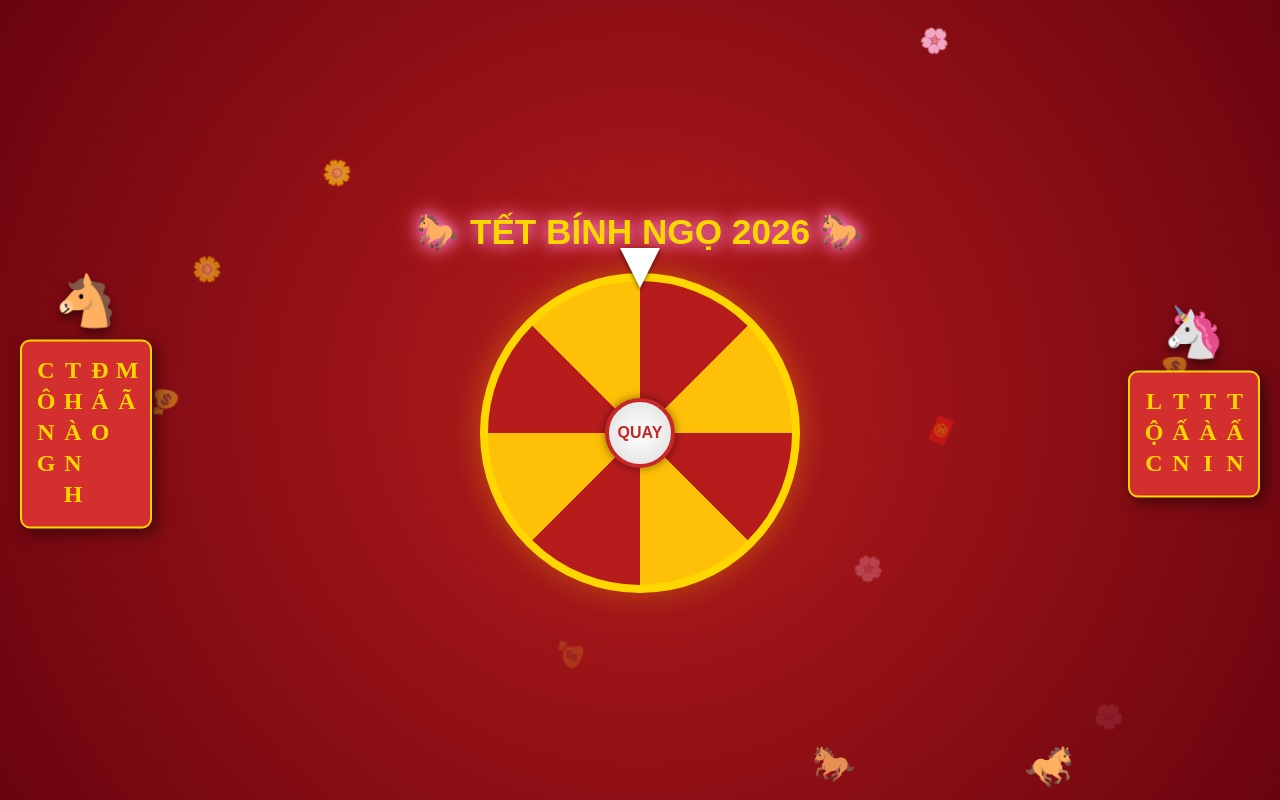
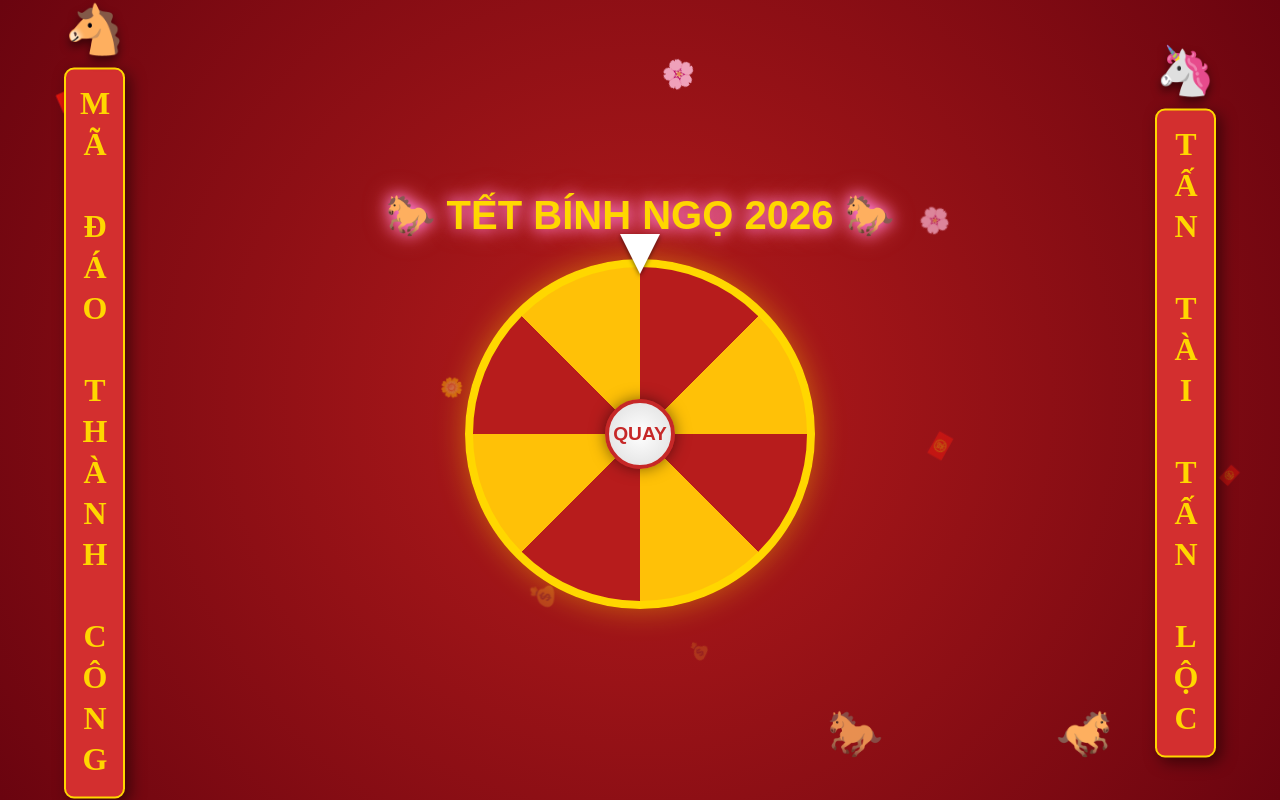
Before and after one commit to ducvufasttel001-a11y/lixi2026, a plain HTML site: page index.html in a window 1280 px wide. Drawn offline with Linux system fonts and the light colour scheme.

Commit message:
Update index.html

```diff
--- a/index.html
+++ b/index.html
@@ -2,33 +2,36 @@
 <html lang="vi">
 <head>
     <meta charset="UTF-8">
-    <meta name="viewport" content="width=device-width, initial-scale=1.0">
+    <meta name="viewport" content="width=device-width, initial-scale=1.0, maximum-scale=1.0, user-scalable=no">
     <title>Lì Xì Năm Ngựa 2026</title>
     <style>
+        /* --- CẤU HÌNH CHUNG --- */
         body {
             margin: 0;
             padding: 0;
             background: radial-gradient(circle, #b71c1c, #6a040f);
             font-family: 'Arial', sans-serif;
             color: #fff;
-            overflow: hidden;
+            overflow: hidden; /* Chặn cuộn trang */
             height: 100vh;
+            width: 100vw;
             display: flex;
             flex-direction: column;
             align-items: center;
             justify-content: center;
+            user-select: none; /* Chặn bôi đen chữ */
         }
 
+        /* --- TIÊU ĐỀ --- */
         h1 {
             text-shadow: 2px 2px 4px #000;
             color: #ffd700;
-            margin-bottom: 20px;
             z-index: 10;
             text-align: center;
-            font-size: 2.2rem;
             text-transform: uppercase;
-            /* Hiệu ứng nhấp nháy nhẹ cho tiêu đề */
             animation: glow 2s ease-in-out infinite alternate;
+            margin: 0 0 20px 0;
+            line-height: 1.2;
         }
 
         @keyframes glow {
@@ -36,7 +39,7 @@
             to { text-shadow: 0 0 20px #ff00de, 0 0 30px #ff00de; }
         }
 
-        /* --- CÂU ĐỐI HAI BÊN --- */
+        /* --- CÂU ĐỐI (Chỉ hiện trên PC/Tablet to) --- */
         .couplet-container {
             position: absolute;
             top: 50%;
@@ -47,77 +50,39 @@
             z-index: 5;
         }
 
-        .couplet-left { left: 20px; }
-        .couplet-right { right: 20px; }
+        .couplet-left { left: 5%; }
+        .couplet-right { right: 5%; }
 
         .couplet {
             background: #d32f2f;
             border: 2px solid #ffd700;
             color: #ffd700;
             padding: 15px 10px;
-            font-size: 24px;
             font-weight: bold;
-            writing-mode: vertical-rl; /* Chữ chạy dọc */
-            text-orientation: upright;
-            letter-spacing: 5px;
+            text-align: center;
             border-radius: 10px;
             box-shadow: 5px 5px 15px rgba(0,0,0,0.5);
             font-family: 'Times New Roman', serif;
+            /* Cấu hình chữ chạy dọc chuẩn */
+            writing-mode: vertical-rl;
+            text-orientation: upright;
+            letter-spacing: 5px;
+            white-space: nowrap; /* Cấm xuống dòng lung tung */
         }
 
         .horse-guard {
-            font-size: 50px;
             margin-bottom: 10px;
             filter: drop-shadow(0 5px 5px rgba(0,0,0,0.5));
         }
 
-        /* Ẩn câu đối trên màn hình điện thoại dọc quá nhỏ để đỡ che vòng quay */
-        @media (max-width: 600px) {
-            .couplet-container { display: none; }
-        }
-
-        /* --- NGỰA CHẠY DƯỚI CHÂN --- */
-        .running-track {
-            position: absolute;
-            bottom: 10px;
-            left: 0;
-            width: 100%;
-            height: 60px;
-            z-index: 2;
-            pointer-events: none;
-        }
-
-        .horse-runner {
-            position: absolute;
-            font-size: 40px;
-            bottom: 0;
-            animation: runAcross 8s linear infinite;
-        }
-
-        /* Ngựa thứ 2 chạy đuổi theo nhưng chậm hơn chút */
-        .horse-runner-2 {
-            position: absolute;
-            font-size: 35px;
-            bottom: 5px;
-            animation: runAcross 10s linear infinite;
-            animation-delay: 2s; /* Xuất hiện sau 2s */
-            opacity: 0.8;
-        }
-
-        @keyframes runAcross {
-            0% { left: -10%; transform: scaleX(1); } /* scaleX(1) là hướng mặt sang phải */
-            49% { left: 110%; transform: scaleX(1); }
-            50% { left: 110%; transform: scaleX(-1); } /* Lật mặt quay về */
-            100% { left: -10%; transform: scaleX(-1); }
-        }
-
-        /* --- Vòng Quay --- */
+        /* --- VÒNG QUAY (Responsive) --- */
         .wheel-container {
             position: relative;
-            width: 320px;
-            height: 320px;
             z-index: 10;
-            margin-bottom: 20px;
+            /* Mặc định cho PC */
+            width: 350px;
+            height: 350px;
+            transition: all 0.3s ease;
         }
 
         .wheel {
@@ -133,10 +98,9 @@
                 #b71c1c 75% 87.5%, #ffc107 87.5% 100%
             );
             transition: transform 4s cubic-bezier(0.2, 0.8, 0.2, 1);
-            box-shadow: 0 0 30px rgba(255, 215, 0, 0.3);
+            box-shadow: 0 0 30px rgba(255, 215, 0, 0.4);
         }
 
-        /* Kim chỉ */
         .pointer {
             position: absolute;
             top: -25px;
@@ -151,48 +115,67 @@
             filter: drop-shadow(0 2px 2px rgba(0,0,0,0.5));
         }
 
-        /* Nút quay */
         .spin-btn {
             position: absolute;
             top: 50%;
             left: 50%;
             transform: translate(-50%, -50%);
-            width: 70px;
-            height: 70px;
+            width: 20%; /* Tự co giãn theo vòng quay */
+            height: 20%;
             background: radial-gradient(circle, #fff, #ddd);
             border-radius: 50%;
             border: 4px solid #c62828;
             color: #c62828;
             font-weight: bold;
-            font-size: 16px;
             cursor: pointer;
             z-index: 20;
-            box-shadow: 0 0 10px rgba(0,0,0,0.5);
+            box-shadow: 0 0 15px rgba(0,0,0,0.5);
             display: flex;
             align-items: center;
             justify-content: center;
+            font-size: 1.2rem;
         }
 
-        .spin-btn:active {
-            transform: translate(-50%, -50%) scale(0.95);
+        .spin-btn:active { transform: translate(-50%, -50%) scale(0.95); }
+
+        /* --- NGỰA CHẠY --- */
+        .running-track {
+            position: absolute;
+            bottom: 5vh; /* Cách đáy 5% chiều cao màn hình */
+            left: 0;
+            width: 100%;
+            height: 60px;
+            z-index: 2;
+            pointer-events: none;
+        }
+        .horse-runner, .horse-runner-2 {
+            position: absolute;
+            bottom: 0;
+        }
+        .horse-runner { animation: runAcross 8s linear infinite; }
+        .horse-runner-2 { animation: runAcross 10s linear infinite; animation-delay: 2s; opacity: 0.8; }
+
+        @keyframes runAcross {
+            0% { left: -15%; transform: scaleX(1); }
+            49% { left: 115%; transform: scaleX(1); }
+            50% { left: 115%; transform: scaleX(-1); }
+            100% { left: -15%; transform: scaleX(-1); }
         }
 
-        /* --- Hiệu ứng Hoa rơi --- */
+        /* --- HIỆU ỨNG RƠI --- */
         .falling-item {
             position: absolute;
             top: -10%;
-            font-size: 24px;
             user-select: none;
             z-index: 1;
             animation: fall linear infinite;
         }
-
         @keyframes fall {
             0% { transform: translateY(0) rotate(0deg); opacity: 1; }
             100% { transform: translateY(110vh) rotate(360deg); opacity: 0; }
         }
 
-        /* --- Popup Kết quả --- */
+        /* --- POPUP KẾT QUẢ --- */
         .modal {
             display: none;
             position: fixed;
@@ -201,37 +184,69 @@
             z-index: 100;
             justify-content: center;
             align-items: center;
-            backdrop-filter: blur(4px);
+            backdrop-filter: blur(5px);
         }
         .modal-content {
             background: #fff;
-            padding: 30px;
+            padding: 20px;
             border-radius: 15px;
             text-align: center;
-            color: #c62828;
             border: 4px solid #ffd700;
-            animation: popIn 0.5s cubic-bezier(0.175, 0.885, 0.32, 1.275);
-            width: 320px;
-            box-shadow: 0 0 20px rgba(255, 215, 0, 0.6);
+            width: 90%;
+            max-width: 350px;
+            animation: popIn 0.4s ease-out;
+            box-shadow: 0 0 25px rgba(255, 215, 0, 0.5);
         }
-        .modal h2 { margin-top: 0; font-size: 28px; }
-        .prize-text { font-size: 45px; font-weight: bold; margin: 15px 0; color: #ff6f00; }
-        .wish-text { font-size: 18px; font-style: italic; color: #555; margin-bottom: 25px; }
+        .prize-text { font-size: 2.5rem; font-weight: bold; margin: 15px 0; color: #d32f2f; }
+        .wish-text { font-size: 1.1rem; font-style: italic; color: #555; margin-bottom: 25px; line-height: 1.4; }
         .close-btn {
-            padding: 10px 25px;
+            padding: 12px 30px;
             background: #c62828;
             color: #fff;
             border: none;
             border-radius: 50px;
+            font-size: 1.1rem;
             cursor: pointer;
-            font-size: 18px;
-            box-shadow: 0 4px 6px rgba(0,0,0,0.2);
         }
-        .close-btn:hover { background: #b71c1c; }
 
         @keyframes popIn {
             from { transform: scale(0.5); opacity: 0; }
             to { transform: scale(1); opacity: 1; }
+        }
+
+        /* =========================================
+           TỐI ƯU CHO MOBILE (Màn hình nhỏ hơn 768px)
+           ========================================= */
+        @media (max-width: 768px) {
+            /* 1. Tiêu đề nhỏ lại chút */
+            h1 { font-size: 1.5rem; margin-top: 10px; }
+
+            /* 2. Ẩn câu đối để đỡ chật màn hình */
+            .couplet-container { display: none; }
+
+            /* 3. Vòng quay to ra theo chiều rộng điện thoại (85%) */
+            .wheel-container {
+                width: 85vw;
+                height: 85vw;
+                max-width: 350px;
+                max-height: 350px;
+            }
+
+            /* 4. Ngựa chạy nhỏ lại để không che nút */
+            .horse-runner, .horse-runner-2 { font-size: 30px; }
+
+            /* 5. Nút quay chữ nhỏ hơn xíu */
+            .spin-btn { font-size: 1rem; }
+        }
+
+        /* =========================================
+           TỐI ƯU CHO PC (Màn hình lớn hơn 769px)
+           ========================================= */
+        @media (min-width: 769px) {
+            h1 { font-size: 2.5rem; }
+            .couplet { font-size: 2rem; }
+            .horse-guard { font-size: 3rem; }
+            .horse-runner, .horse-runner-2 { font-size: 45px; }
         }
     </style>
 </head>
@@ -241,16 +256,11 @@
 
     <div class="couplet-container couplet-left">
         <div class="horse-guard">🐴</div>
-        <div class="couplet">
-            MÃ<br>ĐÁO<br>THÀNH<br>CÔNG
-        </div>
+        <div class="couplet">MÃ ĐÁO THÀNH CÔNG</div>
     </div>
-
     <div class="couplet-container couplet-right">
         <div class="horse-guard">🦄</div>
-        <div class="couplet">
-            TẤN<br>TÀI<br>TẤN<br>LỘC
-        </div>
+        <div class="couplet">TẤN TÀI TẤN LỘC</div>
     </div>
 
     <div class="wheel-container">
@@ -266,7 +276,7 @@
 
     <div class="modal" id="resultModal">
         <div class="modal-content">
-            <h2>🎉 CHÚC MỪNG 🎉</h2>
+            <h2 style="margin:0; color:#c62828;">🎉 CHÚC MỪNG 🎉</h2>
             <div id="prizeResult" class="prize-text"></div>
             <div id="wishResult" class="wish-text"></div>
             <button class="close-btn" onclick="closeModal()">Nhận Lì Xì</button>
@@ -274,7 +284,6 @@
     </div>
 
     <script>
-        // --- CẤU HÌNH GIẢI THƯỞNG & LỜI CHÚC ---
         const prizes = [
             "10.000", "20.000", "30.000", "40.000",
             "50.000", "60.000", "80.000", "100.000"
@@ -300,7 +309,7 @@
             if (isSpinning) return;
             isSpinning = true;
 
-            // Xoay ít nhất 5 vòng + random
+            // Random góc quay
             const randomDegree = Math.floor(Math.random() * 360);
             const totalRotation = 360 * 5 + randomDegree;
 
@@ -330,14 +339,17 @@
             document.getElementById('resultModal').style.display = 'none';
         }
 
-        // --- Hiệu ứng hoa rơi ---
         function createFallingItem() {
             const item = document.createElement('div');
             item.classList.add('falling-item');
             const icons = ['🌸', '🌼', '🧧', '💰'];
             item.innerText = icons[Math.floor(Math.random() * icons.length)];
+
+            // Random vị trí và kích thước
             item.style.left = Math.random() * 100 + 'vw';
+            item.style.fontSize = (Math.random() * 15 + 15) + 'px'; // 15px - 30px
             item.style.animationDuration = Math.random() * 3 + 3 + 's';
+
             document.body.appendChild(item);
             setTimeout(() => { item.remove(); }, 6000);
         }
```
